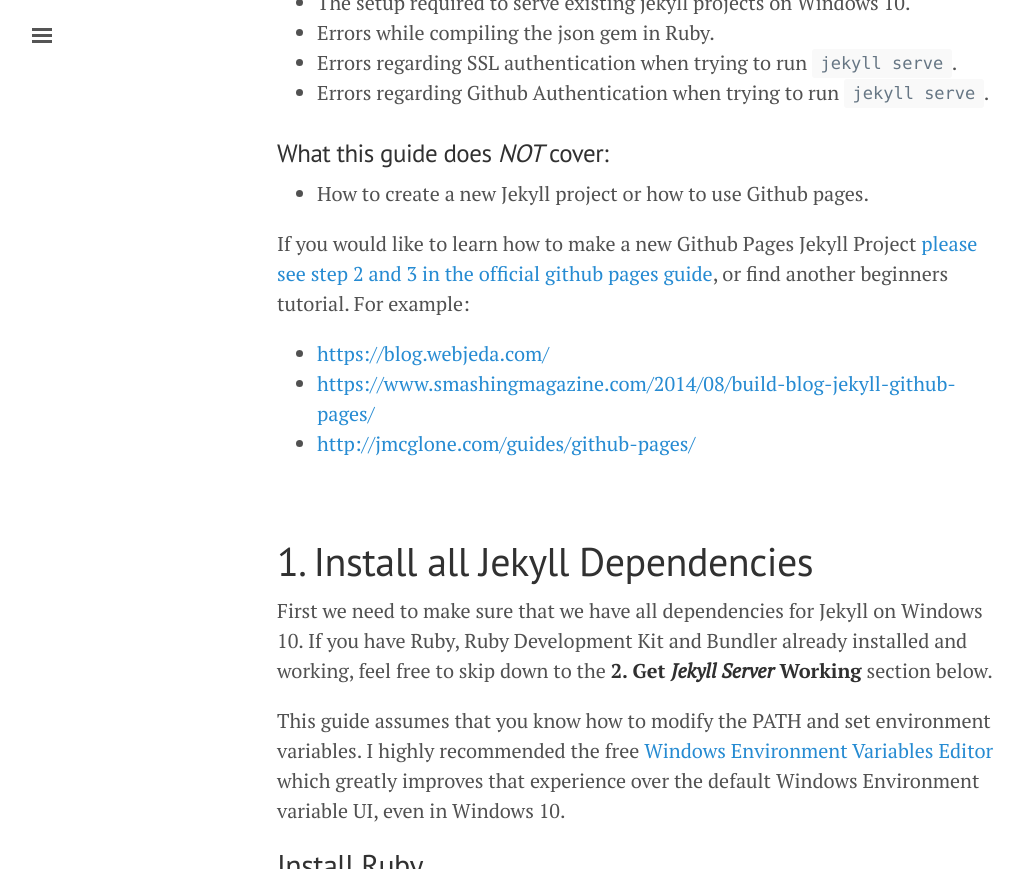
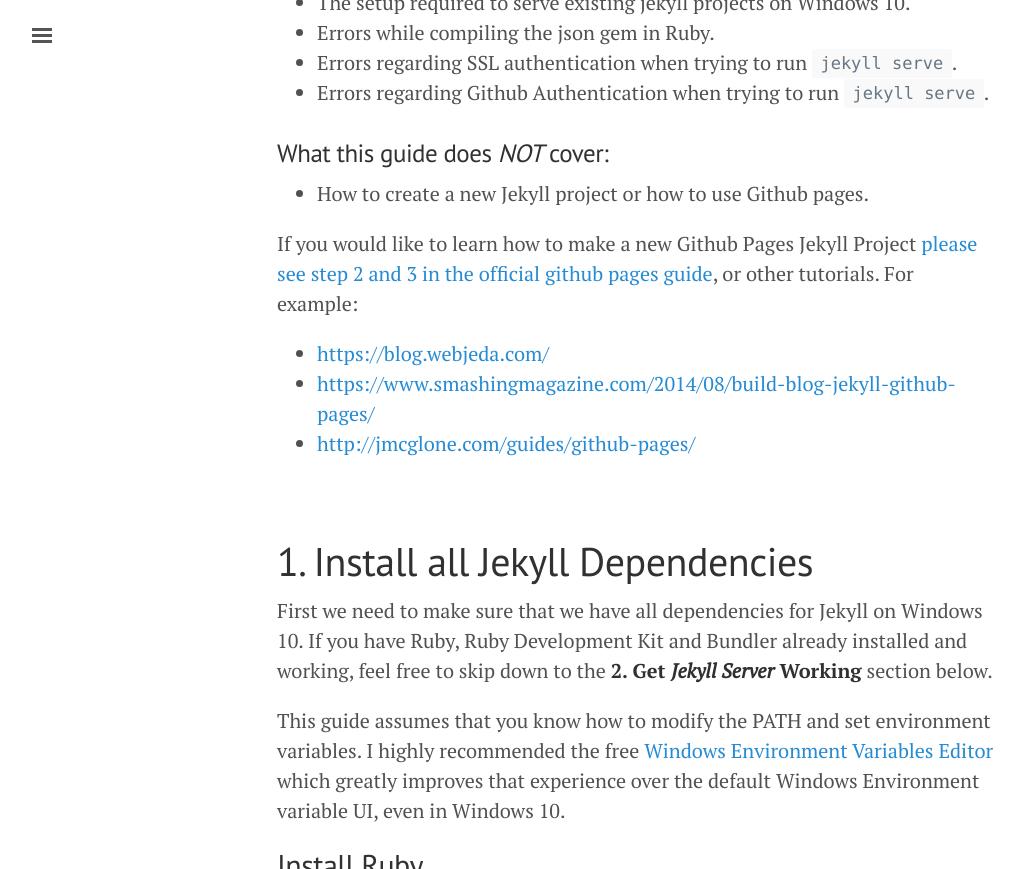
Before and after one commit to JohannesMP/com.johannesmp.blog, a Jekyll site: the page built from _posts/2017-02-14-fixing-jekyll-serve-on-windows.md, in a window 1280 px wide and 900 px high, scrolled down 666 px, cut to the strip 0-869 px from the top of the window. Shown: the whole strip, without its empty margins (3-1027 px from the left). Built offline with Jekyll 4.4.1, drawn with Linux system fonts in a browser that asks for light colours; nearby versions of some CDN libraries; comment, search, counter and statistics services are not loaded.

Commit message:
Updated 2017-02-14-fixing-jekyll-serve-on-windows.md

```diff
--- a/_posts/2017-02-14-fixing-jekyll-serve-on-windows.md
+++ b/_posts/2017-02-14-fixing-jekyll-serve-on-windows.md
@@ -25,7 +25,7 @@
 ### What this guide does *NOT* cover:
 - How to create a new Jekyll project or how to use Github pages.
 
-If you would like to learn how to make a new Github Pages Jekyll Project [please see step 2 and 3 in the official github pages guide](https://help.github.com/articles/setting-up-your-github-pages-site-locally-with-jekyll/#step-1-create-a-local-repository-for-your-jekyll-site), or find another beginners tutorial. For example:
+If you would like to learn how to make a new Github Pages Jekyll Project [please see step 2 and 3 in the official github pages guide](https://help.github.com/articles/setting-up-your-github-pages-site-locally-with-jekyll/#step-1-create-a-local-repository-for-your-jekyll-site), or other tutorials. For example:
 
   - [https://blog.webjeda.com/](https://blog.webjeda.com/)
   - [https://www.smashingmagazine.com/2014/08/build-blog-jekyll-github-pages/](https://www.smashingmagazine.com/2014/08/build-blog-jekyll-github-pages/)
```
